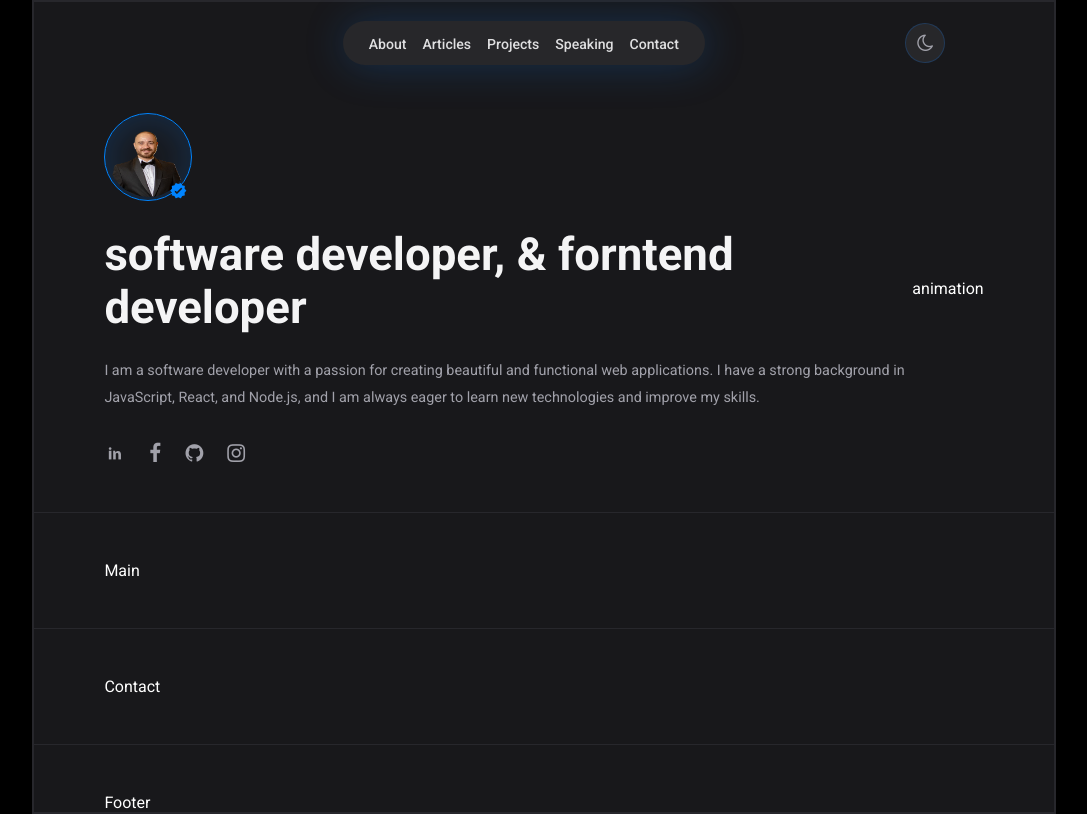
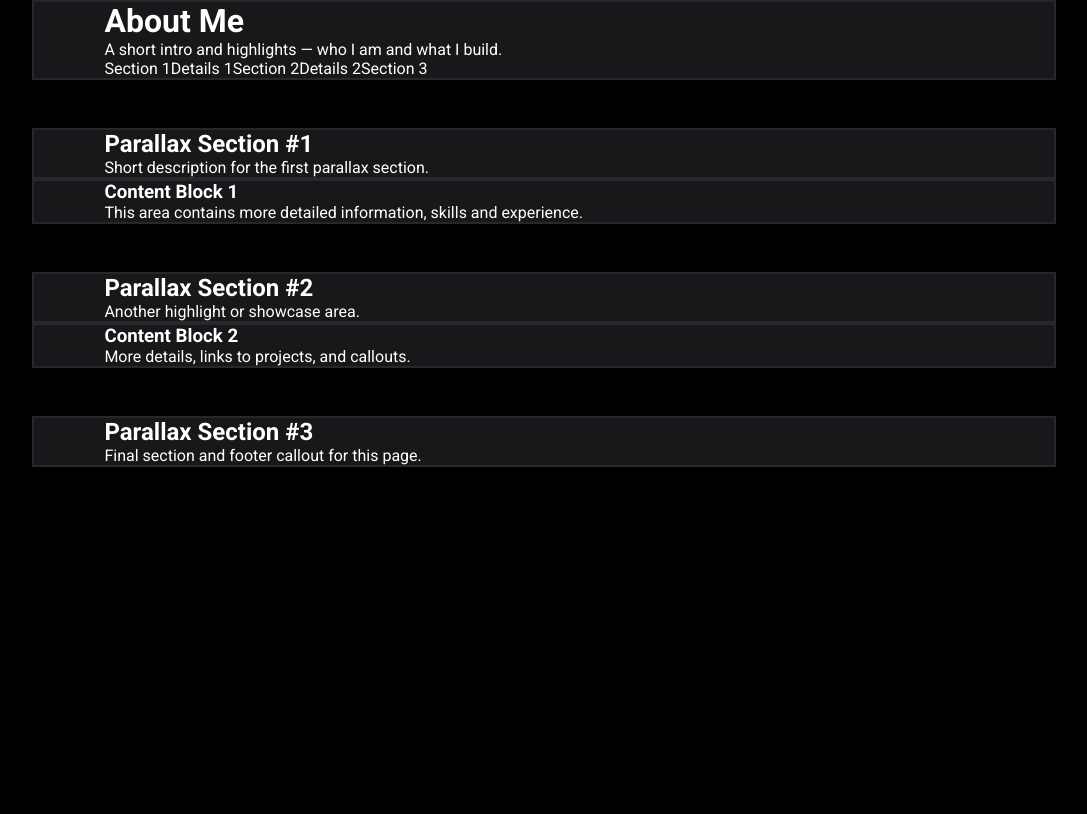
Before and after one commit to mohamed2678/portfolio, a React (Vite) app: page /about in a window 1280 px wide. Shown: the whole page, without its empty margins (96-1183 px from the left). Built offline with nearby package versions, Linux system fonts and the light colour scheme.

Commit message:
add about page and make ==> route pages

```diff
--- a/package.json
+++ b/package.json
@@ -11,7 +11,8 @@
   },
   "dependencies": {
     "react": "^19.1.1",
-    "react-dom": "^19.1.1"
+    "react-dom": "^19.1.1",
+    "react-router-dom": "^7.9.1"
   },
   "devDependencies": {
     "@eslint/js": "^9.33.0",
--- /dev/null
+++ b/src/Page/About/About.jsx
@@ -0,0 +1,57 @@
+import React from "react";
+import "./about.css";
+
+function About() {
+  return (
+    <main className="about-page">
+      <header className="about-header container">
+        <h1>About Me</h1>
+        <p className="lead">A short intro and highlights — who I am and what I build.</p>
+        <nav className="toc">
+          <a href="#hero-1">Section 1</a>
+          <a href="#content-1">Details 1</a>
+          <a href="#hero-2">Section 2</a>
+          <a href="#content-2">Details 2</a>
+          <a href="#hero-3">Section 3</a>
+        </nav>
+      </header>
+
+      <section className="hero" id="hero-1">
+        <div className="container">
+          <h2>Parallax Section #1</h2>
+          <p>Short description for the first parallax section.</p>
+        </div>
+      </section>
+
+      <section className="content" id="content-1">
+        <div className="container">
+          <h3>Content Block 1</h3>
+          <p>This area contains more detailed information, skills and experience.</p>
+        </div>
+      </section>
+
+      <section className="hero" id="hero-2">
+        <div className="container">
+          <h2>Parallax Section #2</h2>
+          <p>Another highlight or showcase area.</p>
+        </div>
+      </section>
+
+      <section className="content" id="content-2">
+        <div className="container">
+          <h3>Content Block 2</h3>
+          <p>More details, links to projects, and callouts.</p>
+        </div>
+      </section>
+
+      <section className="hero" id="hero-3">
+        <div className="container">
+          <h2>Parallax Section #3</h2>
+          <p>Final section and footer callout for this page.</p>
+        </div>
+      </section>
+    </main>
+  );
+}
+
+export default About;
--- a/src/components/1-header/Header.jsx
+++ b/src/components/1-header/Header.jsx
@@ -1,8 +1,11 @@
 import React from "react";
 import "./header.css";
+import { Link, NavLink, useLocation } from "react-router-dom";
 
 function Header() {
   const [shoMoadl, setShowModal] = React.useState(false);
+  // route
+  const location = useLocation();
   return (
     <header className="flex">
       <button
@@ -16,7 +19,7 @@ function Header() {
       <nav>
         <ul className="flex">
           <li>
-            <a href="">About</a>
+            <Link to="/about">About</Link>
           </li>
           <li>
             <a href="">Articles</a>
@@ -47,7 +50,7 @@ function Header() {
               />
             </li>
             <li>
-              <a href="">About</a>
+              <Link to="/about">About</Link>
             </li>
             <li>
               <a href="">Articles</a>
--- a/src/main.jsx
+++ b/src/main.jsx
@@ -1,10 +1,17 @@
 import { StrictMode } from "react";
 import { createRoot } from "react-dom/client";
+import { BrowserRouter, Routes, Route } from "react-router-dom";
 import "./index.css";
 import App from "./App.jsx";
+import About from "./Page/About/About.jsx";
 
 createRoot(document.getElementById("root")).render(
   <StrictMode>
-    <App />
+    <BrowserRouter>
+      <Routes>
+          <Route index element={<App />} />
+          <Route path="about" element={<About />} />
+      </Routes>
+    </BrowserRouter>
   </StrictMode>
 );
```
Also changed, not shown: src/Page/About/About.css (added), 1 other file (tests, documents, lock files or other folders).
